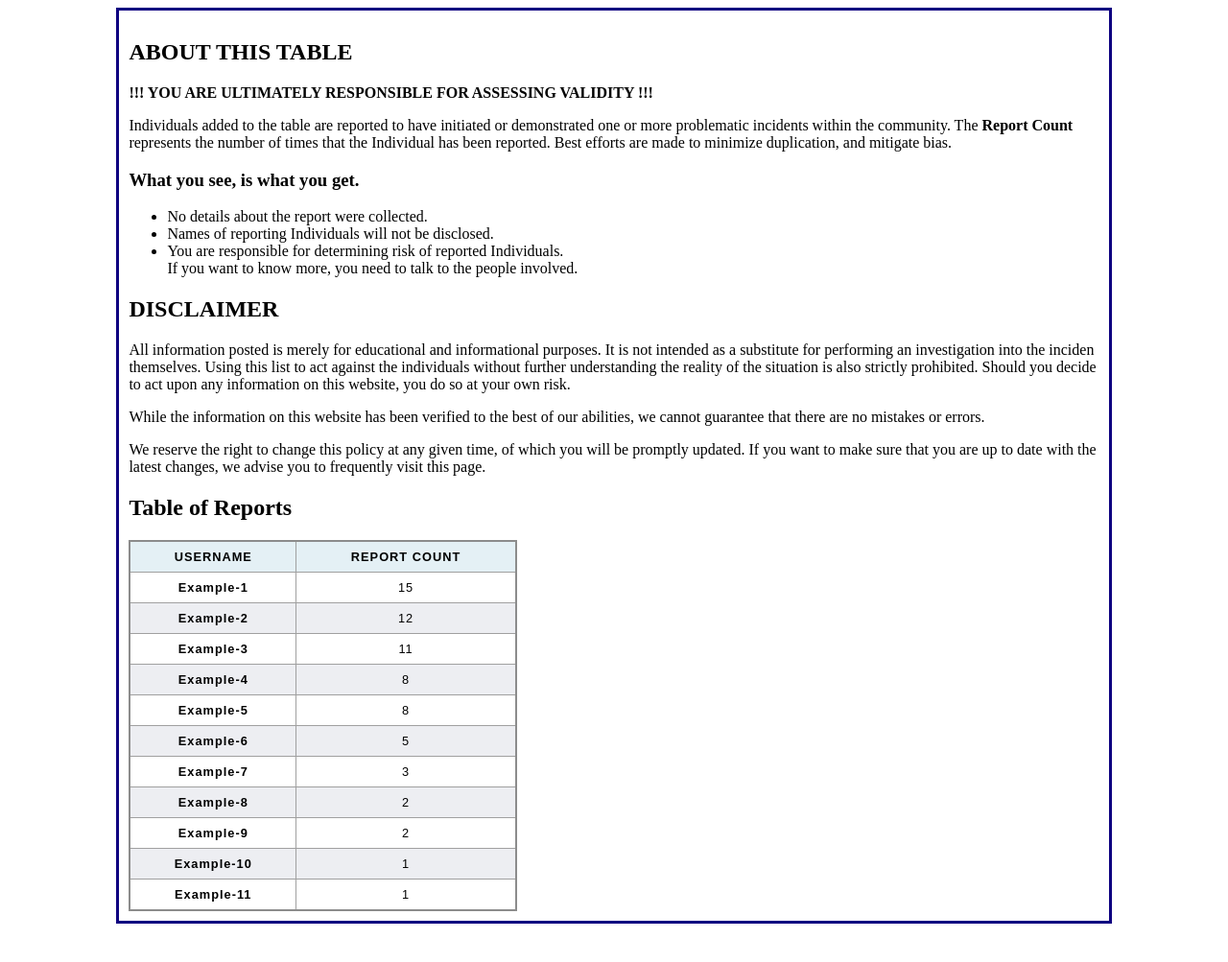
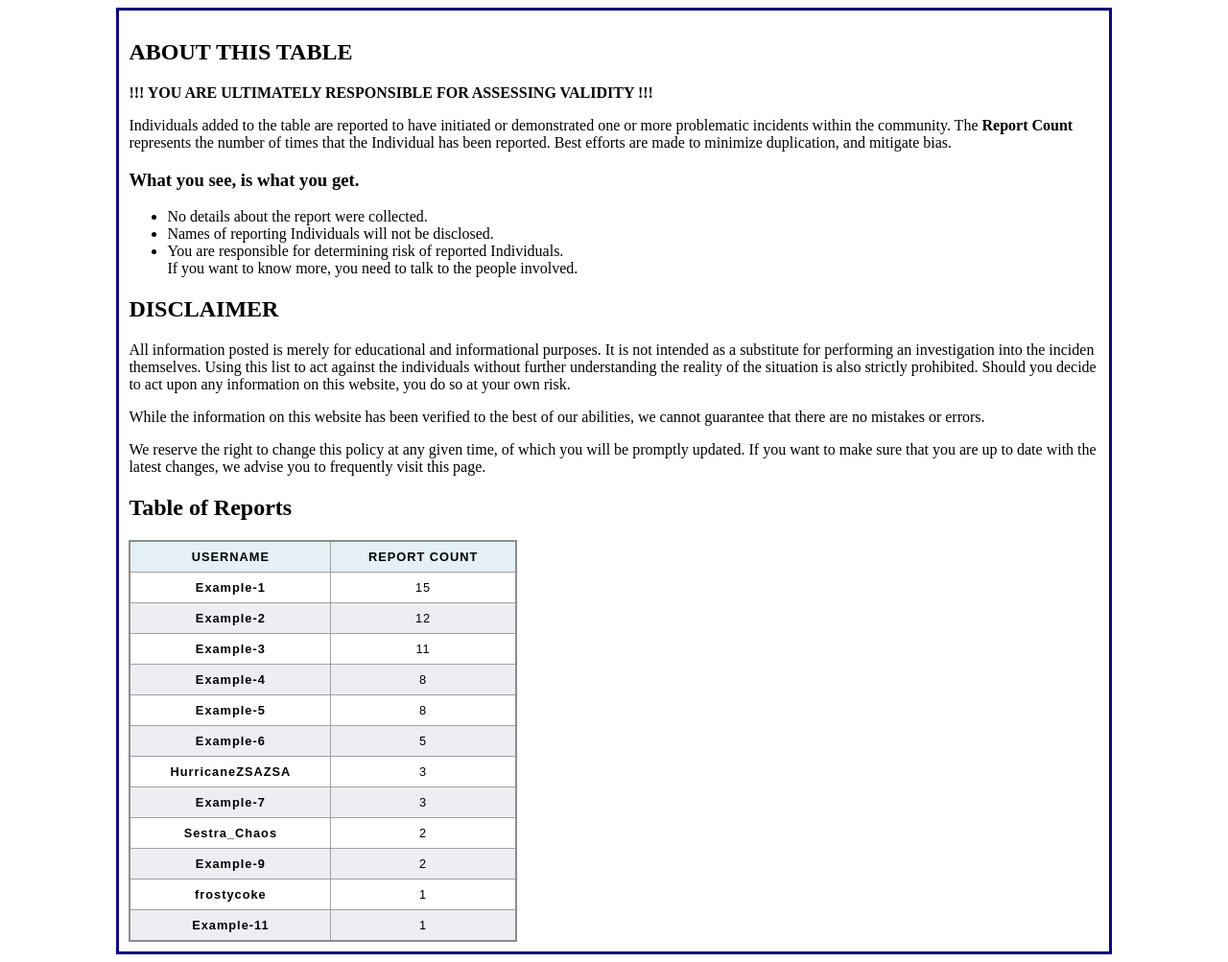
Before and after one commit to BanjoFox/Community-Reporting-List, a plain HTML site: page index.html in a window 1280 px wide. Shown: the whole page at 96% size. Before the commit the page ends 971 px from the top, so only its background shows below. Drawn offline with Linux system fonts and the light colour scheme.

Commit message:
Adding reports

```diff
--- a/index.html
+++ b/index.html
@@ -92,11 +92,15 @@
             <td>5</td>
           </tr>
           <tr>
+            <th scope="row">HurricaneZSAZSA</th>
+            <td>3</td>
+          </tr>
+          <tr>
             <th scope="row">Example-7</th>
             <td>3</td>
           </tr>
           <tr>
-            <th scope="row">Example-8</th>
+            <th scope="row">Sestra_Chaos</th>
             <td>2</td>
           </tr>
           <tr>
@@ -104,7 +108,7 @@
             <td>2</td>
           </tr>
           <tr>
-            <th scope="row">Example-10</th>
+            <th scope="row">frostycoke</th>
             <td>1</td>
           </tr>
           <tr>
```
